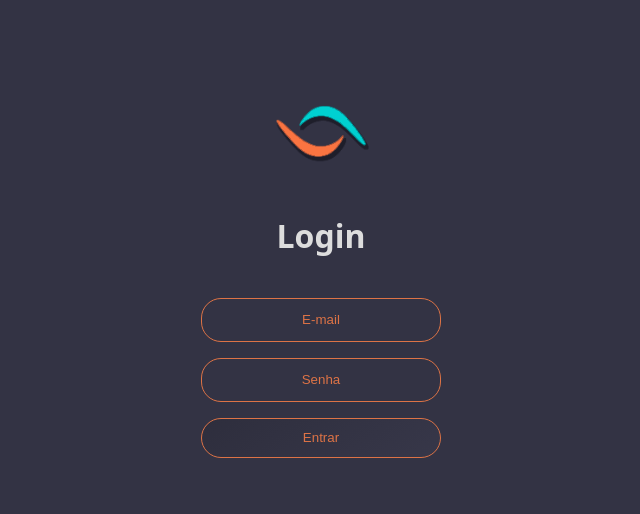
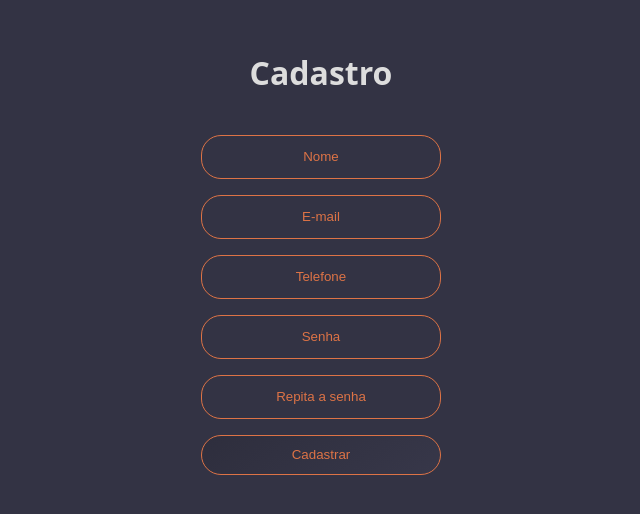
Before and after one commit to PedroC-Pires/SA-2024, a React (Vite) app: page /register in a window 1280 px wide. Shown: the part 138-652 px from the top of the page, without its empty margins (319-959 px from the left). Built offline with nearby package versions, Linux system fonts and the light colour scheme.

Commit message:
fazendo funcionar o router

```diff
--- a/src/App.jsx
+++ b/src/App.jsx
@@ -1,13 +1,10 @@
 import './App.css';
-import * as React from 'react';
-import Login from "./Login"
-import Register from "./Register";
 
 function App() {
 
   return (
     <>
-    <Login></Login>
+
     </>
   )
 }
--- a/src/main.jsx
+++ b/src/main.jsx
@@ -3,8 +3,26 @@
 import App from './App.jsx'
 import './index.css'
 
+import {
+  createBrowserRouter, RouterProvider
+} from 'react-router-dom'
+
+import Login from './routes/Login'
+import Register from './routes/Register'
+
+const router = createBrowserRouter([
+  {
+    path: "/",
+    element: <Login />
+  },
+  {
+    path: "register",
+    element: <Register />
+  }
+])
+
 createRoot(document.getElementById('root')).render(
   <StrictMode>
-    <App />
+    <RouterProvider router={router} />
   </StrictMode>,
 )
--- a/src/Login.jsx
+++ b/src/routes/Login.jsx
@@ -1,5 +1,4 @@
-import './App.css'
-import logo from './assets/fixit_logo2.png'
+import logo from '../assets/fixit_logo2.png'
 import React from 'react'
 
 function Login() {
@@ -12,6 +11,7 @@
       <input type="email" name="registerEmail" id="registerEmail" placeholder='E-mail' />
       <input type="password" name="registerPassword" id="registerPassword" placeholder='Senha'/>
       <button>Entrar</button>
+      <a href="register">Não tenho cadastro</a>
     </div>
     </>
   )
--- a/src/Register.jsx
+++ b/src/routes/Register.jsx
@@ -1,6 +1,5 @@
-import { useState } from 'react'
-import './App.css'
-import logo from './assets/fixit_logo2.png'
+import { useState } from 'react';
+import logo from '../assets/fixit_logo2.png';
 
 function App() {
 
```
Also changed, not shown: src/imports.js (added), 1 other file (tests, documents, lock files or other folders).
